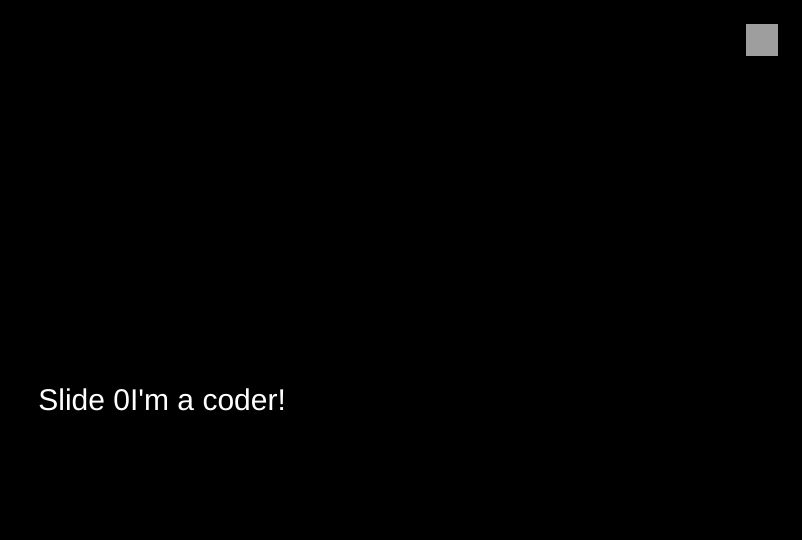
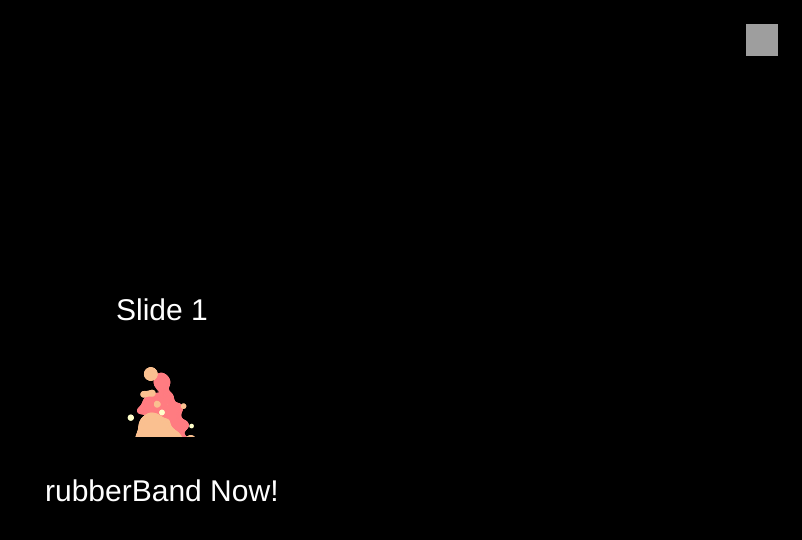
Before and after one commit to Feahter/vue-H5-template, a Vue app: page / in a window 1280 px wide. Shown: the top 540 px of the page, without its empty margins (478-1280 px from the left). Built offline with nearby package versions, Linux system fonts and the light colour scheme; grey boxes are pictures that could not be loaded.

Commit message:
add random animate

```diff
--- a/src/App.vue
+++ b/src/App.vue
@@ -83,8 +83,11 @@ export default {
       that.clearAnimation()
       let items = swiper.slides[swiper.activeIndex].querySelectorAll('.swiper-container .animated')
       that.each(items, (i, e) => {
+        let old = e.classList.item(2)
         let name = e.getAttribute('data-name')
-        e.classList.add(name)
+        if (old) { e.classList.replace(old, name) } else {
+          e.classList.add(name)
+        }
         e.style.visibility = 'visible'
       })
     },
@@ -92,8 +95,8 @@ export default {
       let that = this
       let items = document.querySelectorAll('.swiper-container .animated')
       that.each(items, (i, e) => {
-        let name = e.getAttribute('data-name')
-        e.classList.remove(name)
+        let old = e.classList.item(2)
+        e.classList.remove(old)
         e.style.visibility = 'hidden'
       })
     },
@@ -109,16 +112,16 @@ export default {
         on: {
           init () {
             setTimeout(() => {
+              that.initAnimationItems()
               that.showload = false
-              that.initAnimationItems()
               that.playAnimation(this)
-            }, 500)
+            }, 1000)
           },
-          // resize () {
-          //   this.params.width = window.innerWidth
-          //   this.params.height = window.innerHeight
-          //   this.update()
-          // },
+          resize () {
+            this.params.width = window.innerWidth
+            this.params.height = window.innerHeight
+            this.update()
+          },
           transitionEnd () {
             that.playAnimation(this)
           },
--- a/src/pages/demo.vue
+++ b/src/pages/demo.vue
@@ -10,16 +10,19 @@
       >
         <p
           class="item-text animated"
-          data-name="slideInLeft"
+          :data-name="nowclass"
           data-duration="1s"
           data-delay="0.5s"
-        >Slide {{index}}</p>
+        >Slide {{index+1}}</p>
+        <div class="item-img animated" :data-name="nowclass" data-duration="1s" data-delay='0s' >
+          <img src="../assets/loading.svg" alt="">
+        </div>
         <p
           class="item-text animated"
-          data-name="slideInLeft"
+          :data-name="nowclass"
           data-duration="1s"
-          data-delay="0.5s"
-        >I'm a coder!</p>
+          data-delay="1s"
+        >{{nowclass}} Now!</p>
       </div>
       <!-- <div class="swiper-slide" :style="'background-color:'+nowcolor">
         <p class="item-text animated"  data-name="slideInLeft" data-duration="1s" data-delay="0.5s">Slide 1</p>
@@ -51,6 +54,7 @@ export default {
   data () {
     return {
       nowcolor: '#000',
+      nowclass: 'rubberBand',
       arrClass: [
         'bounce',
         'flash',
@@ -67,11 +71,6 @@ export default {
         'bounceInLeft',
         'bounceInRight',
         'bounceInUp',
-        'bounceOut',
-        'bounceOutDown',
-        'bounceOutLeft',
-        'bounceOutRight',
-        'bounceOutUp',
         'fadeIn',
         'fadeInDown',
         'fadeInDownBig',
@@ -81,6 +80,51 @@ export default {
         'fadeInRightBig',
         'fadeInUp',
         'fadeInUpBig',
+        'flip',
+        'flipInX',
+        'flipInY',
+        'lightSpeedIn',
+        'rotateIn',
+        'rotateInDownLeft',
+        'rotateInDownRight',
+        'rotateInUpLeft',
+        'rotateInUpRight',
+        'jackInTheBox',
+        'rollIn',
+        'zoomIn',
+        'zoomInDown',
+        'zoomInLeft',
+        'zoomInRight',
+        'zoomInUp',
+        'slideInDown',
+        'slideInLeft',
+        'slideInRight',
+        'slideInUp',
+        'heartBeat'
+      ],
+      outlist: [
+        'bounceOut',
+        'bounceOutDown',
+        'bounceOutLeft',
+        'bounceOutRight',
+        'bounceOutUp',
+        'lightSpeedOut',
+        'flipOutX',
+        'flipOutY',
+        'slideOutDown',
+        'slideOutLeft',
+        'slideOutRight',
+        'slideOutUp',
+        'zoomOut',
+        'zoomOutDown',
+        'zoomOutLeft',
+        'zoomOutRight',
+        'zoomOutUp', 'rollOut',
+        'rotateOut',
+        'rotateOutDownLeft',
+        'rotateOutDownRight',
+        'rotateOutUpLeft',
+        'rotateOutUpRight',
         'fadeOut',
         'fadeOutDown',
         'fadeOutDownBig',
@@ -90,45 +134,7 @@ export default {
         'fadeOutRightBig',
         'fadeOutUp',
         'fadeOutUpBig',
-        'flipInX',
-        'flipInY',
-        'flipOutX',
-        'flipOutY',
-        'lightSpeedIn',
-        'lightSpeedOut',
-        'rotateIn',
-        'rotateInDownLeft',
-        'rotateInDownRight',
-        'rotateInUpLeft',
-        'rotateInUpRight',
-        'rotateOut',
-        'rotateOutDownLeft',
-        'rotateOutDownRight',
-        'rotateOutUpLeft',
-        'rotateOutUpRight',
-        'hinge',
-        'jackInTheBox',
-        'rollIn',
-        'rollOut',
-        'zoomIn',
-        'zoomInDown',
-        'zoomInLeft',
-        'zoomInRight',
-        'zoomInUp',
-        'zoomOut',
-        'zoomOutDown',
-        'zoomOutLeft',
-        'zoomOutRight',
-        'zoomOutUp',
-        'slideInDown',
-        'slideInLeft',
-        'slideInRight',
-        'slideInUp',
-        'slideOutDown',
-        'slideOutLeft',
-        'slideOutRight',
-        'slideOutUp',
-        'heartBeat'
+        'hinge'
       ]
     }
   },
@@ -137,7 +143,10 @@ export default {
       return '#' + Math.floor(Math.random() * 0xffffff).toString(16)
     },
     getAnimate () {
-      console.log(111)
+      let that = this
+      let list = that.arrClass
+      let index = Math.floor(Math.random() * list.length)
+      return list[index]
     }
   },
   watch: {
@@ -145,6 +154,7 @@ export default {
       let that = this
       if (cur !== old) {
         that.nowcolor = that.getColor()
+        that.nowclass = that.getAnimate()
       }
     }
   }
@@ -162,5 +172,6 @@ export default {
   align-items: center;
   color: #fff;
   font-size: 30px;
+  flex-flow:column wrap;
 }
 </style>
```
